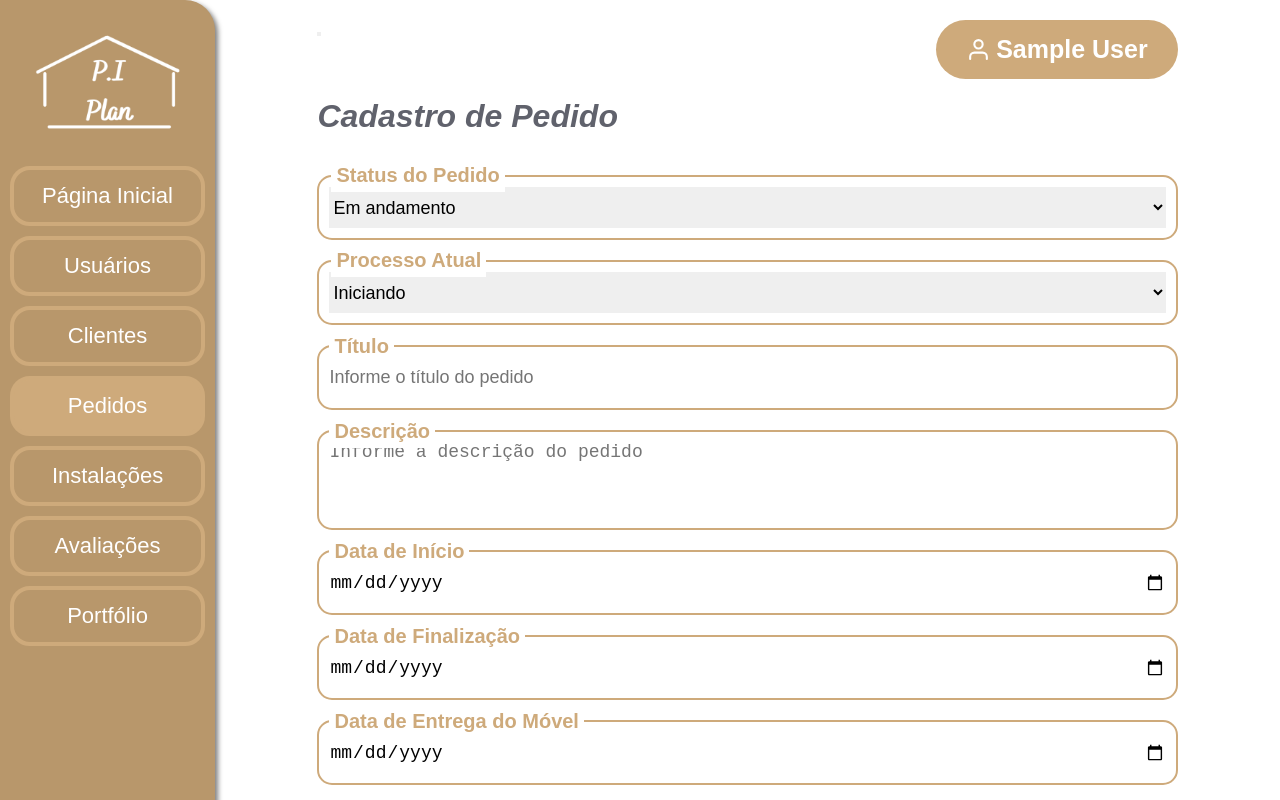
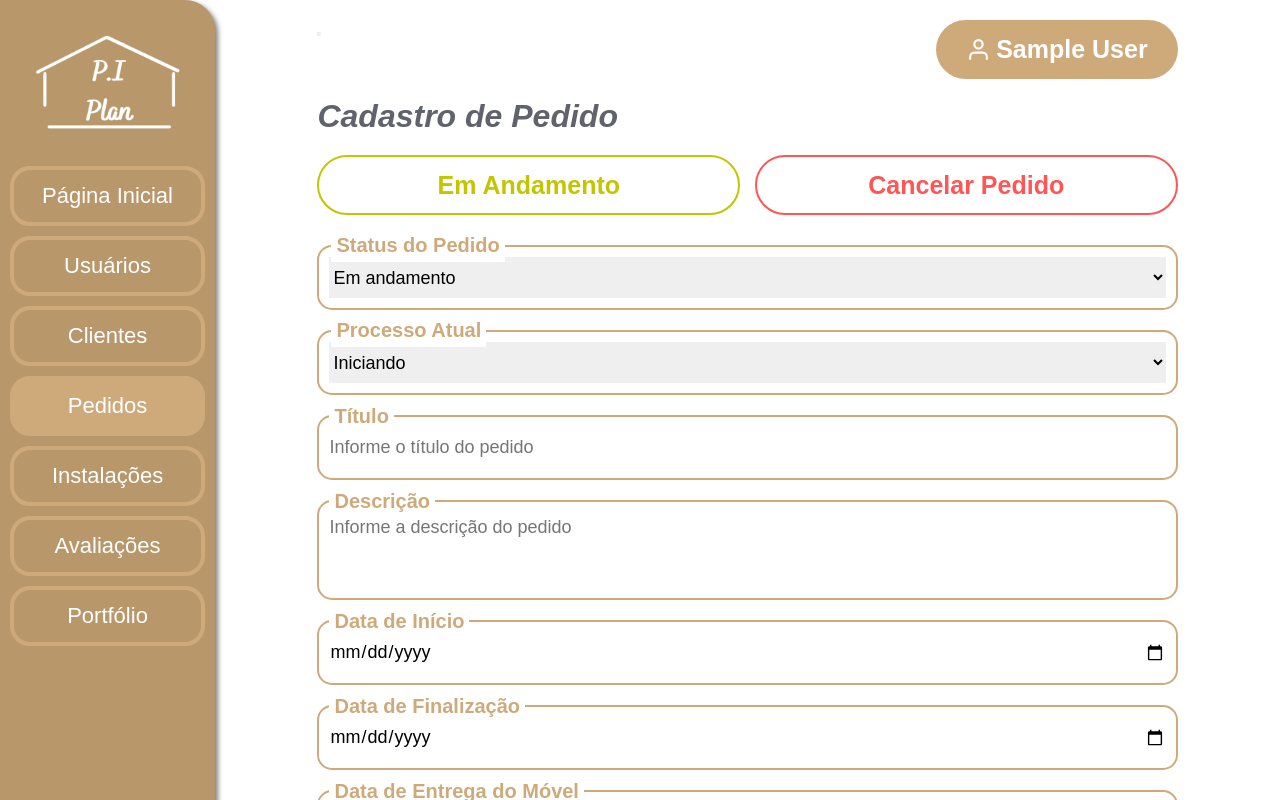
Before and after one commit to Vini7Dev/PI-Plan, a React (Create React App) app in the folder frontend/: page /order-data in a window 1280 px wide. Shown: the top 800 px of the page. Built offline with nearby package versions, Linux system fonts and the light colour scheme; sample sign-in values are in the browser's storage.

Commit message:
Creation of StatusButton component

```diff
--- /dev/null
+++ b/frontend/src/components/StatusButton/index.tsx
@@ -0,0 +1,15 @@
+import React from 'react';
+
+import { Container } from './styles';
+
+const StatusButton: React.FC = () => {
+  return (
+    <Container>
+      <span>Em Andamento</span>
+      <div />
+      <button type="button">Cancelar Pedido</button>
+    </Container>
+  );
+}
+
+export default StatusButton;
--- /dev/null
+++ b/frontend/src/components/StatusButton/styles.ts
@@ -0,0 +1,49 @@
+import styled from 'styled-components';
+
+export const Container = styled.div`
+  display: flex;
+  justify-content: space-between;
+  margin-bottom: 30px;
+
+  span, button {
+    width: 100%;
+    height: 60px;
+    border-radius: 30px;
+    font-size: 25px;
+  }
+
+  span {
+    display: flex;
+    justify-content: center;
+    align-items: center;
+    border: 2px solid #C2C600;
+    color: #C2C600;
+    font-weight: 600;
+  }
+
+  button {
+    background: #FFFFFF;
+    border: 2px solid #FF5555;
+    color: #FF5555;
+    font-weight: 600;
+    transition: background-color 500ms;
+
+    &:hover {
+      background-color: #FF5555;
+      color: #FFFFFF;
+      border: 2px solid #FFFFFF;
+    }
+  }
+
+  div {
+    width: 30px;
+  }
+
+  @media (max-width: 768px) {
+    flex-wrap: wrap;
+
+    span {
+      margin-bottom: 10px;
+    }
+  }
+`;
--- a/frontend/src/components/Textarea/styles.ts
+++ b/frontend/src/components/Textarea/styles.ts
@@ -13,7 +13,6 @@ export const Container = styled.div`
     left: 12px;
 
     font-size: 20px;
-    font-family: Arial, Helvetica, sans-serif;
     color: #ceaa7b;
     font-weight: bold;
 
@@ -25,11 +24,11 @@ export const Container = styled.div`
     resize: none;
     height: 100%;
     width: 100%;
+    padding: 15px 10px;
 
     border: 2px solid #ceaa7b;
     border-radius: 15px;
 
-    padding: 10px;
     font-size: 18px;
   }
 
--- a/frontend/src/pages/OrderData/index.tsx
+++ b/frontend/src/pages/OrderData/index.tsx
@@ -1,8 +1,10 @@
 import React, { useCallback, useEffect, useState } from 'react';
 import { useLocation, useHistory } from 'react-router-dom';
+
 import { Container } from './styles';
 
 import NavigationBar from '../../components/NavigationBar';
+import StatusButton from '../../components/StatusButton';
 import Input from '../../components/Input';
 import Textarea from '../../components/Textarea';
 import Select from '../../components/Select';
@@ -147,6 +149,8 @@ const OrderData: React.FC = () => {
         <Header title="Cadastro de Pedido" />
 
         <form>
+          <StatusButton />
+
           <Select
             autoFocus
             label="Status do Pedido"
@@ -216,7 +220,7 @@ const OrderData: React.FC = () => {
             onChange={(e) => setCep(e.target.value)}
           />
 
-          <div className="-division">
+          <div className="space-division">
             <div className="x2">
               <Input
                 label="Rua"
@@ -225,6 +229,7 @@ const OrderData: React.FC = () => {
                 onChange={(e) => setStreet(e.target.value)}
               />
             </div>
+            <div className="x-divisor" />
             <div className="x1">
               <Input
                 label="Número"
@@ -248,7 +253,7 @@ const OrderData: React.FC = () => {
             onChange={(e) => setNeighborhood(e.target.value)}
           />
 
-          <div className="-division">
+          <div className="space-division">
             <div className="x1">
               <Select
                 label="UF"
@@ -263,6 +268,7 @@ const OrderData: React.FC = () => {
                 onChange={(e) => setUF(e.target.value)}
               />
             </div>
+            <div className="x-divisor" />
             <div className="x2">
               <Select
                 label="Cidade"
--- a/frontend/src/pages/OrderData/styles.ts
+++ b/frontend/src/pages/OrderData/styles.ts
@@ -30,11 +30,16 @@ export const Container = styled.div`
         margin: -20px 0;
 
         .x1 {
-          flex: 0.25;
+          flex: 0.35;
         }
 
         .x2 {
-          flex: 0.75;
+          flex: 0.65;
+        }
+
+        .x-divisor {
+          width: 15px;
+          margin-bottom: -20px;
         }
       }
     }
--- a/frontend/src/styles/global.ts
+++ b/frontend/src/styles/global.ts
@@ -6,6 +6,7 @@ export default createGlobalStyle`
     padding: 0;
     outline: 0;
     box-sizing: border-box;
+    font-family: Arial, Helvetica, sans-serif;
   }
 
   body {
```
